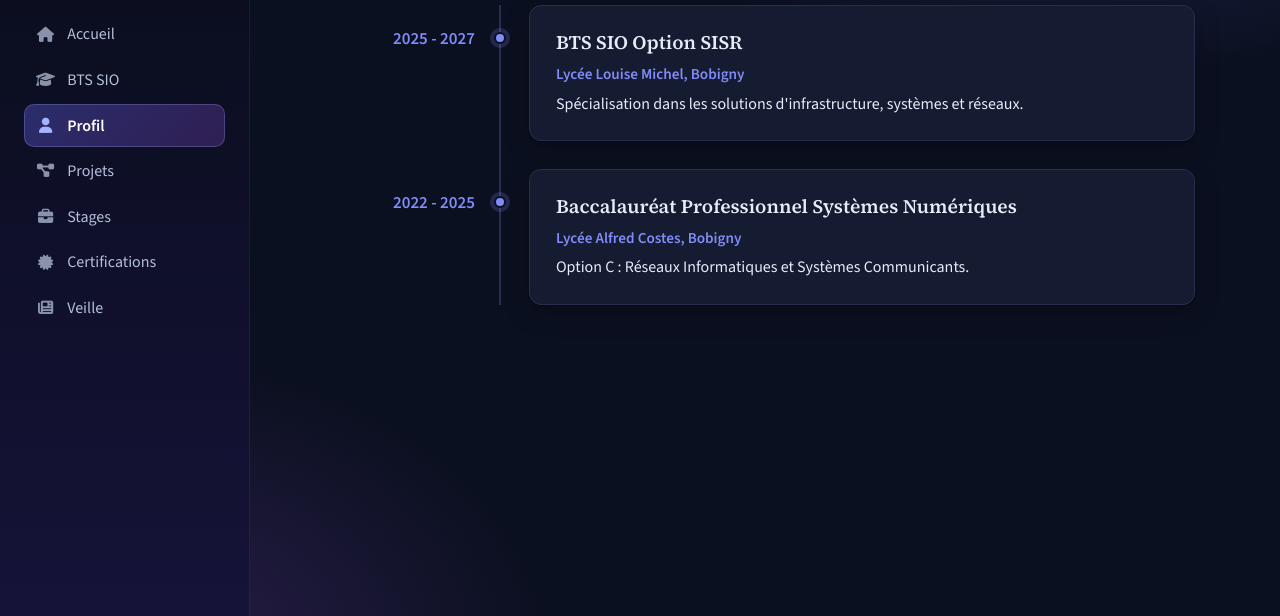
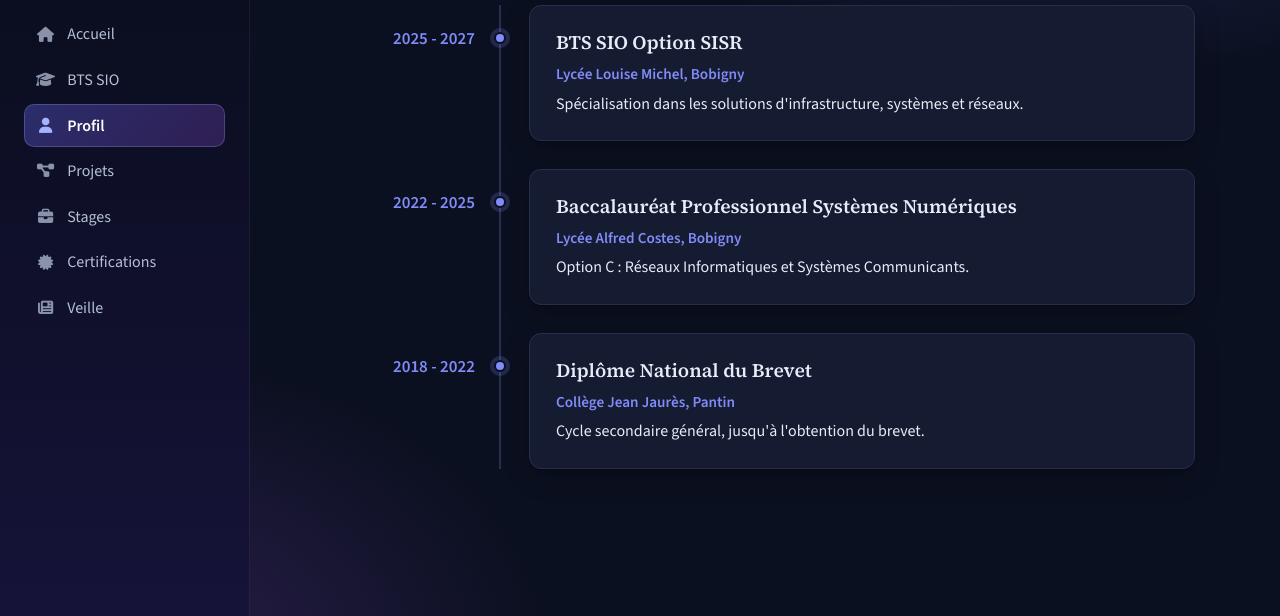
Before and after one commit to hassaniazir78-arch/portfolio-azir, a plain HTML site: page portfolio/profil.html in a window 1280 px wide. Shown: the part 184-800 px from the top of the page. Drawn offline with nearby package versions, Linux system fonts and the light colour scheme.

Commit message:
Add education timeline for Diplôme National du Brevet

```diff
--- a/portfolio/profil.html
+++ b/portfolio/profil.html
@@ -67,6 +67,16 @@
                         <p class="panel-text">Option C : Réseaux Informatiques et Systèmes Communicants.</p>
                     </div>
                 </div>
+                <li class="timeline-item">
+                <span class="timeline-date">2018 - 2022</span>
+                <div class="timeline-body">
+                    <div class="panel">
+                        <h2 class="panel-title">Diplôme National du Brevet</h2>
+                        <p class="panel-meta">Collège Jean Jaurès, Pantin</p>
+                        <p class="panel-text">Cycle secondaire général, jusqu'à l'obtention du brevet.</p>
+                    </div>
+                </div>
+            </li>
             </li>
         </ol>
     </main>
```
